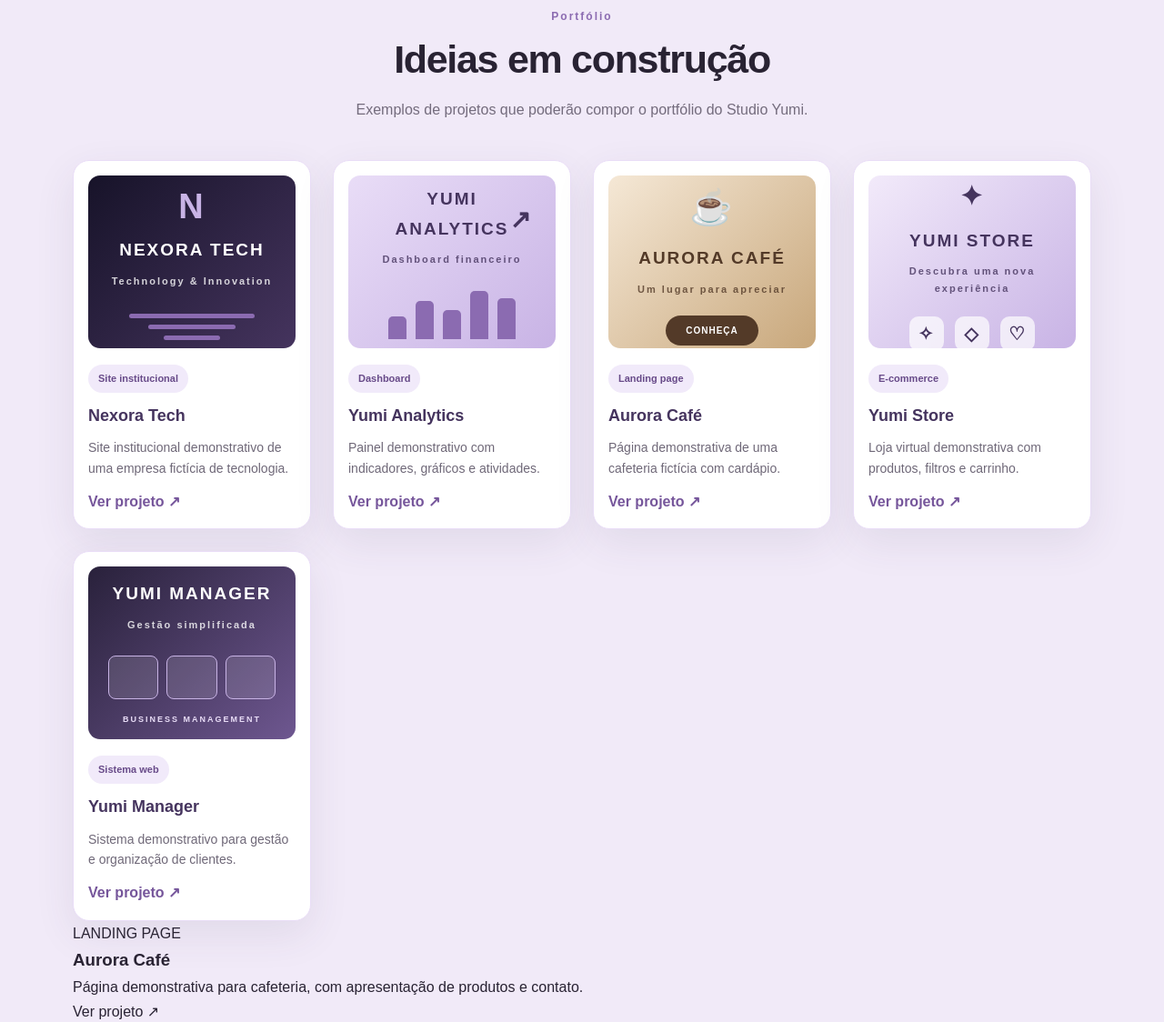
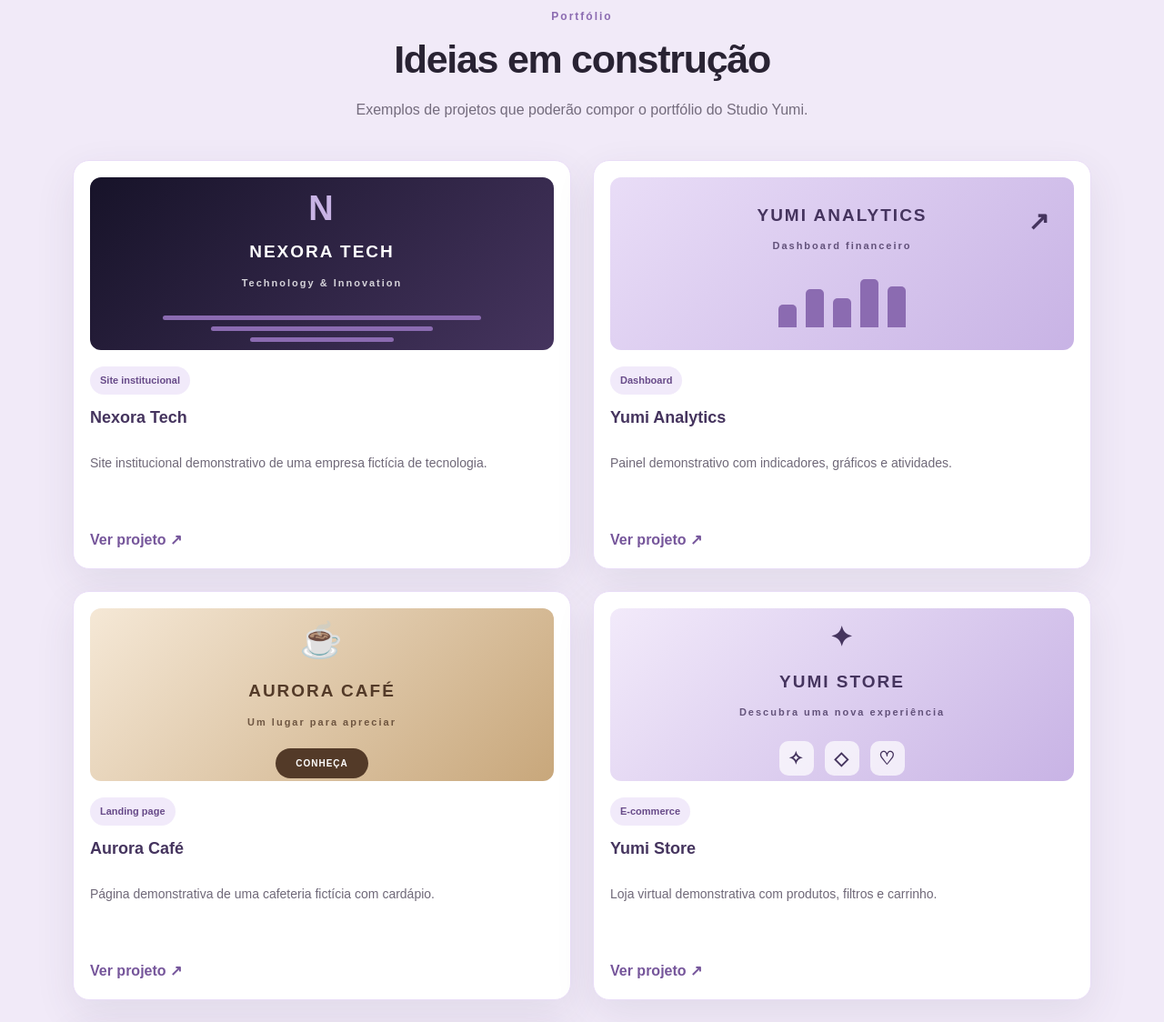
Before and after one commit to studioyumicontato-tech/Studio-Yumi, a plain HTML site: page index.html in a window 1280 px wide. Shown: the part 3355-4479 px from the top of the page at 91% size. Drawn offline with Linux system fonts and the light colour scheme.

Commit message:
Add portfolio grid styles to style.css

```diff
--- a/style.css
+++ b/style.css
@@ -359,3 +359,61 @@ footer { padding:35px 0; border-top:1px solid var(--border); background:var(--su
     height: 180px;
   }
 }
+/* PORTFOLIO STUDIO YUMI - PADRONIZACAO */
+
+.portfolio-grid {
+  display: grid;
+  grid-template-columns: repeat(2, minmax(0, 1fr));
+  gap: 24px;
+  align-items: stretch;
+}
+
+.portfolio-grid .project-card {
+  display: flex;
+  flex-direction: column;
+  min-width: 0;
+  padding: 18px;
+  border-radius: 18px;
+  overflow: hidden;
+}
+
+.portfolio-grid .project-preview {
+  width: 100%;
+  height: 190px;
+  min-height: 190px;
+  flex-shrink: 0;
+  margin-bottom: 18px;
+  border-radius: 12px;
+  overflow: hidden;
+}
+
+.portfolio-grid .project-tag {
+  align-self: flex-start;
+  margin-bottom: 10px;
+}
+
+.portfolio-grid .project-card h3 {
+  min-height: 44px;
+  margin: 0 0 10px;
+}
+
+.portfolio-grid .project-card p {
+  flex: 1;
+  min-height: 66px;
+  line-height: 1.6;
+}
+
+.portfolio-grid .project-card a {
+  align-self: flex-start;
+  margin-top: 16px;
+}
+
+@media (max-width: 650px) {
+  .portfolio-grid {
+    grid-template-columns: 1fr;
+  }
+
+  .portfolio-grid .project-card {
+    width: 100%;
+  }
+}
```
